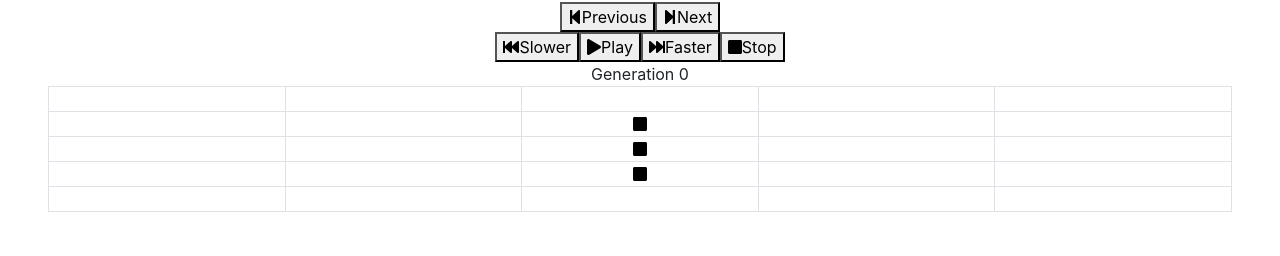
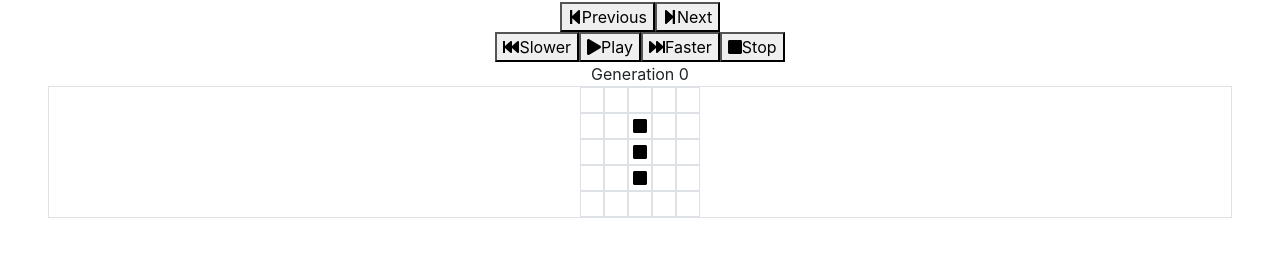
Before and after one commit to Gene-Huh/conway-game-of-life, a Vue app: page / in a window 1280 px wide. Both pictures are taken after a click on the button "Blinker". Shown: the part 372-628 px from the top of the page. Built offline with nearby package versions, Linux system fonts and the light colour scheme.

Commit message:
Now with borders and squares

```diff
--- a/src/App.vue
+++ b/src/App.vue
@@ -27,15 +27,15 @@
     <div id="display-grid" class="mx-5">
       <table class="table table-bordered" :key="genNum">
         <tr v-for="(row, rowIndex) in grid" :key="rowIndex">
-          <td
-            class="p-0"
+          <div
+            class="px-1 d-inline-block border"
             @click.stop="toggleCell(rowIndex, colIndex)"
             v-for="(col, colIndex) in row"
             :key="colIndex"
           >
             <font-awesome-icon v-if="grid[rowIndex][colIndex] != 0" icon="square" color="black"></font-awesome-icon>
             <font-awesome-icon v-else icon="square" color="white"></font-awesome-icon>
-          </td>
+          </div>
         </tr>
       </table>
     </div>
--- a/src/components/Controls.vue
+++ b/src/components/Controls.vue
@@ -83,7 +83,7 @@ export default {
       clearInterval(this.playLooper);
     },
     speedUp() {
-      if (this.interval >= 125) {
+      if (this.interval >= 500) {
         this.interval /= 2;
         this.$forceUpdate();
         clearInterval(this.playLooper);
```
